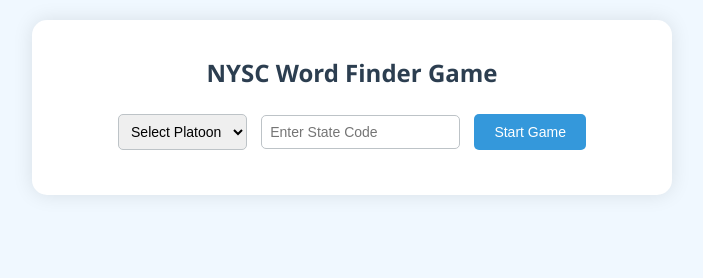
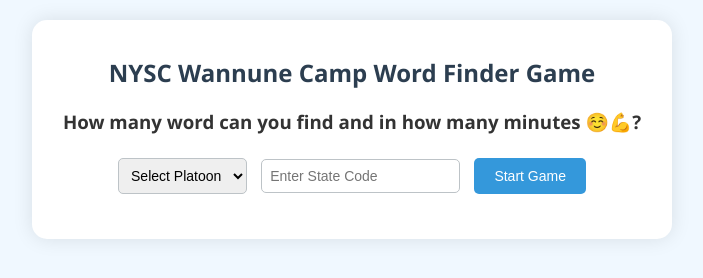
Before and after one commit to dammycute/word-finder, a plain HTML site: page index.html in a window 1280 px wide. Shown: the whole page, without its empty margins (288-991 px from the left). Drawn offline with Linux system fonts and the light colour scheme.

Commit message:
Update index.html

```diff
--- a/index.html
+++ b/index.html
@@ -139,7 +139,8 @@
 </head>
 <body>
     <div class="game-container">
-        <h1>NYSC Word Finder Game</h1>
+        <h1>NYSC Wannune Camp Word Finder Game</h1>
+        <h3>How many word can you find and in how many minutes ☺️💪?</h3>
         <div id="registration">
             <select id="platoon">
                 <option value="">Select Platoon</option>
```
